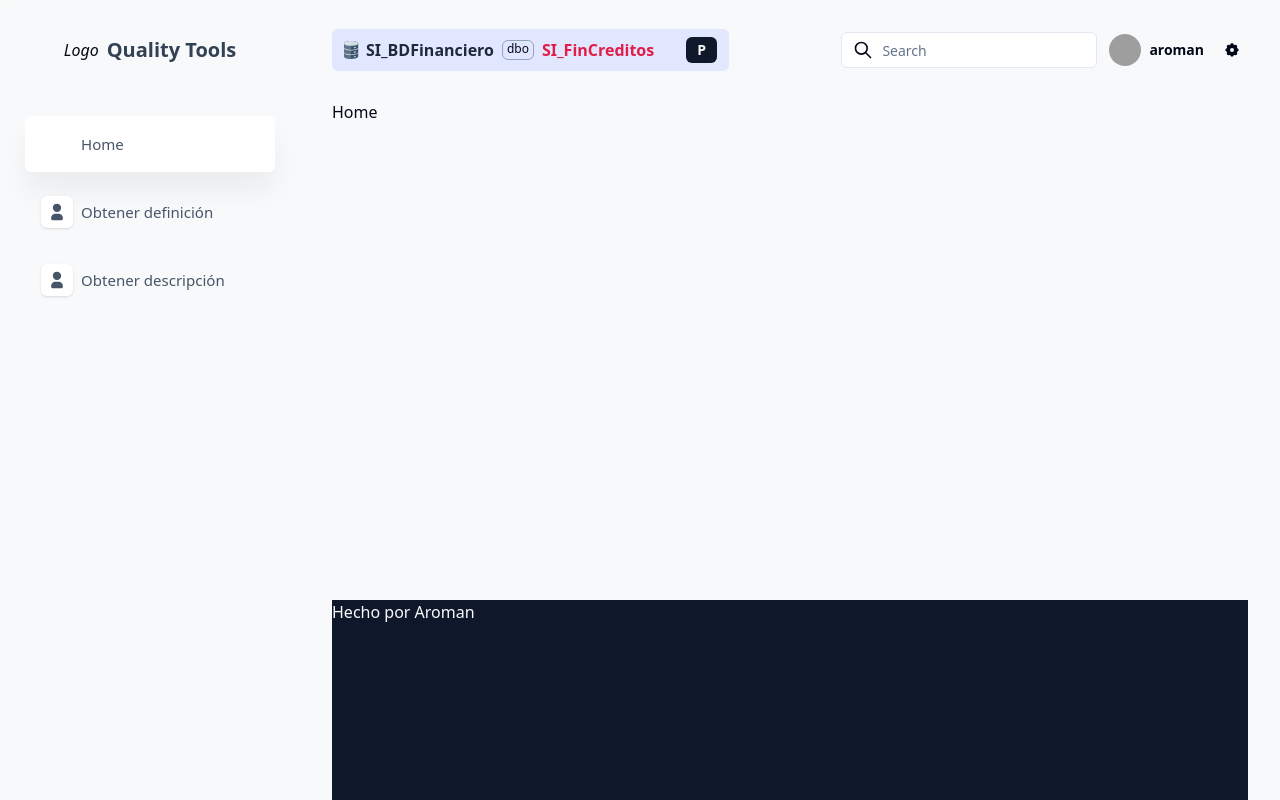
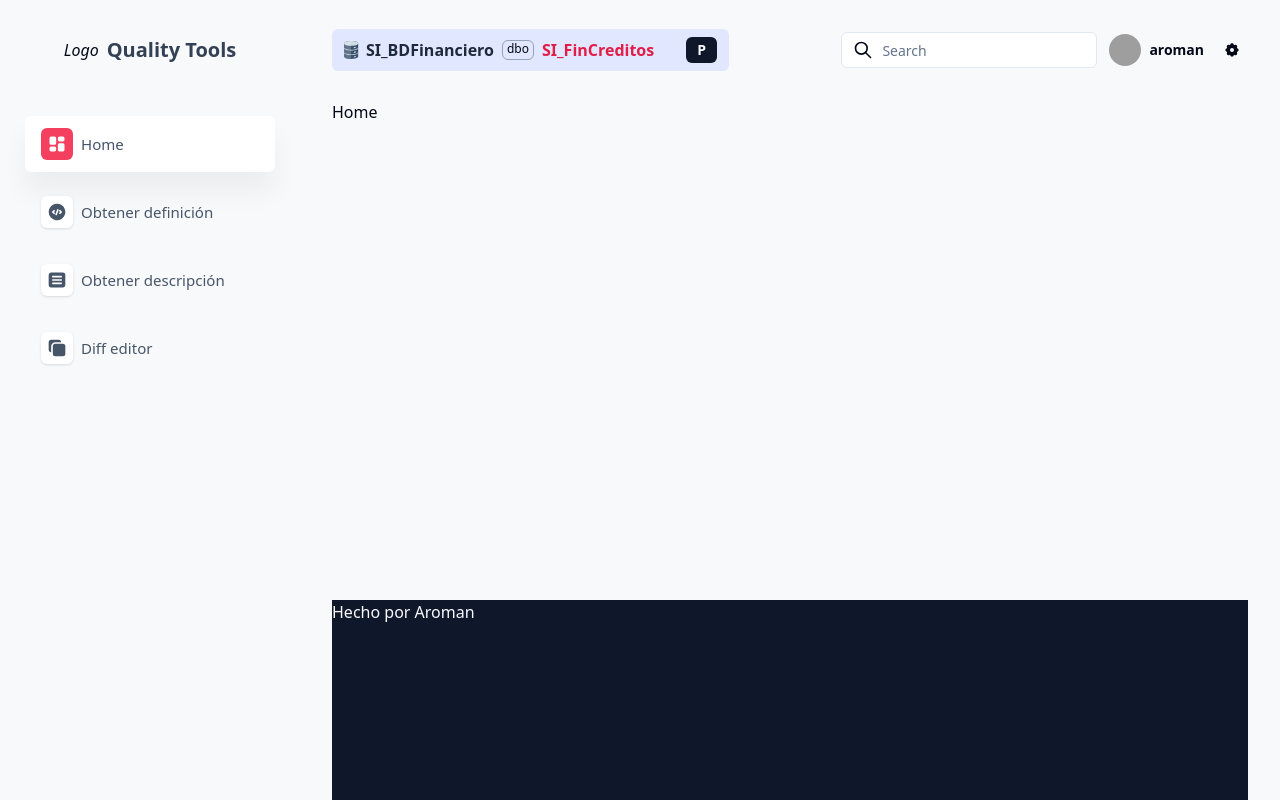
Before and after one commit to elwinroman/sql-snap-monitor, a React (Vite) app in the folder frontend/: page / in a window 1280 px wide. Built offline with nearby package versions, Linux system fonts and the light colour scheme; grey boxes are pictures that could not be loaded.

Commit message:
refactor(frontend): añade iconos a los items del sidebar

```diff
--- /dev/null
+++ b/frontend/src/icons/article.jsx
@@ -0,0 +1,8 @@
+export function Article({ width = 24, height = 24 }) {
+  return (
+    <svg width={width} height={height} viewBox="0 0 24 24" fill="currentColor">
+      <path stroke="none" d="M0 0h24v24H0z" fill="none" />
+      <path d="M19 3a3 3 0 0 1 2.995 2.824l.005 .176v12a3 3 0 0 1 -2.824 2.995l-.176 .005h-14a3 3 0 0 1 -2.995 -2.824l-.005 -.176v-12a3 3 0 0 1 2.824 -2.995l.176 -.005h14zm-2 12h-10l-.117 .007a1 1 0 0 0 0 1.986l.117 .007h10l.117 -.007a1 1 0 0 0 0 -1.986l-.117 -.007zm0 -4h-10l-.117 .007a1 1 0 0 0 0 1.986l.117 .007h10l.117 -.007a1 1 0 0 0 0 -1.986l-.117 -.007zm0 -4h-10l-.117 .007a1 1 0 0 0 0 1.986l.117 .007h10l.117 -.007a1 1 0 0 0 0 -1.986l-.117 -.007z" />
+    </svg>
+  )
+}
--- /dev/null
+++ b/frontend/src/icons/code-circle-2.jsx
@@ -0,0 +1,8 @@
+export function CodeCircle2({ width = 24, height = 24 }) {
+  return (
+    <svg width={width} height={height} viewBox="0 0 24 24" fill="currentColor">
+      <path stroke="none" d="M0 0h24v24H0z" fill="none" />
+      <path d="M17 3.34a10 10 0 1 1 -15 8.66l.005 -.324a10 10 0 0 1 14.995 -8.336m-3.658 5.22a1 1 0 0 0 -1.282 .598l-2 5.5a1 1 0 0 0 1.88 .684l2 -5.5a1 1 0 0 0 -.598 -1.282m-4.135 1.233a1 1 0 0 0 -1.414 0l-1.5 1.5a1 1 0 0 0 0 1.414l1.5 1.5a1 1 0 0 0 1.414 0l.083 -.094a1 1 0 0 0 -.083 -1.32l-.792 -.793l.792 -.793a1 1 0 0 0 0 -1.414m7 0a1 1 0 0 0 -1.414 0l-.083 .094a1 1 0 0 0 .083 1.32l.792 .793l-.792 .793a1 1 0 0 0 1.414 1.414l1.5 -1.5a1 1 0 0 0 0 -1.414z" />
+    </svg>
+  )
+}
--- /dev/null
+++ b/frontend/src/icons/layout-dashboard.jsx
@@ -0,0 +1,8 @@
+export function LayoutDashboard({ width = 24, height = 24 }) {
+  return (
+    <svg width={width} height={height} viewBox="0 0 24 24" fill="currentColor">
+      <path stroke="none" d="M0 0h24v24H0z" fill="none" />
+      <path d="M9 3a2 2 0 0 1 2 2v6a2 2 0 0 1 -2 2h-4a2 2 0 0 1 -2 -2v-6a2 2 0 0 1 2 -2zm0 12a2 2 0 0 1 2 2v2a2 2 0 0 1 -2 2h-4a2 2 0 0 1 -2 -2v-2a2 2 0 0 1 2 -2zm10 -4a2 2 0 0 1 2 2v6a2 2 0 0 1 -2 2h-4a2 2 0 0 1 -2 -2v-6a2 2 0 0 1 2 -2zm0 -8a2 2 0 0 1 2 2v2a2 2 0 0 1 -2 2h-4a2 2 0 0 1 -2 -2v-2a2 2 0 0 1 2 -2z" />
+    </svg>
+  )
+}
--- /dev/null
+++ b/frontend/src/icons/squares.jsx
@@ -0,0 +1,9 @@
+export function Squares({ width = 24, height = 24 }) {
+  return (
+    <svg width={width} height={height} viewBox="0 0 24 24" fill="currentColor">
+      <path stroke="none" d="M0 0h24v24H0z" fill="none" />
+      <path d="M19 7a3 3 0 0 1 3 3v9a3 3 0 0 1 -3 3h-9a3 3 0 0 1 -3 -3v-9a3 3 0 0 1 3 -3z" />
+      <path d="M14 2a3 3 0 0 1 3 2.999l-7 .001a5 5 0 0 0 -5 5l-.001 7l-.175 -.005a3 3 0 0 1 -2.824 -2.995v-9a3 3 0 0 1 3 -3z" />
+    </svg>
+  )
+}
--- a/frontend/src/sections/sidebar.jsx
+++ b/frontend/src/sections/sidebar.jsx
@@ -1,22 +1,30 @@
+import { Article as ArticleIcon } from '@/icons/article'
+import { CodeCircle2 as CodeCircleIcon } from '@/icons/code-circle-2'
+import { LayoutDashboard as LayoutDashboardIcon } from '@/icons/layout-dashboard'
 import { NavLink } from 'react-router-dom'
-import { User as UserIcon } from '@/icons/user'
+import { Squares as SquaresIcon } from '@/icons/squares'
 
 export function Sidebar() {
   const navLinks = [
     {
       to: '/',
-      icon: <UserIcon width={20} height={20} />,
+      icon: <LayoutDashboardIcon width={20} height={20} />,
       text: 'Home',
     },
     {
       to: '/definition',
-      icon: <UserIcon width={20} height={20} />,
+      icon: <CodeCircleIcon width={20} height={20} />,
       text: 'Obtener definición',
     },
     {
       to: '/description',
-      icon: <UserIcon width={20} height={20} />,
+      icon: <ArticleIcon width={20} height={20} />,
       text: 'Obtener descripción',
+    },
+    {
+      to: '/diff-editor',
+      icon: <SquaresIcon width={20} height={20} />,
+      text: 'Diff editor',
     },
   ]
 
@@ -40,7 +48,7 @@ export function Sidebar() {
                       className={`flex w-[250px] items-center gap-2 rounded-md px-4 py-3 ${isActive ? 'bg-white shadow-[0_20px_27px_0_rgba(0,0,0,.05)]' : undefined}`}
                     >
                       <i
-                        className={`rounded-md bg-white p-1.5 text-slate-600 shadow dark:border dark:border-slate-600 dark:bg-transparent dark:text-white dark:shadow-none ${isActive ? 'bg-rose-500 text-white shadow-none' : undefined}`}
+                        className={`rounded-md p-1.5 text-slate-600 shadow dark:border dark:border-slate-600 dark:bg-transparent dark:text-white dark:shadow-none ${isActive ? 'bg-rose-500 text-white shadow-none' : 'bg-white'}`}
                       >
                         {icon}
                       </i>
```
